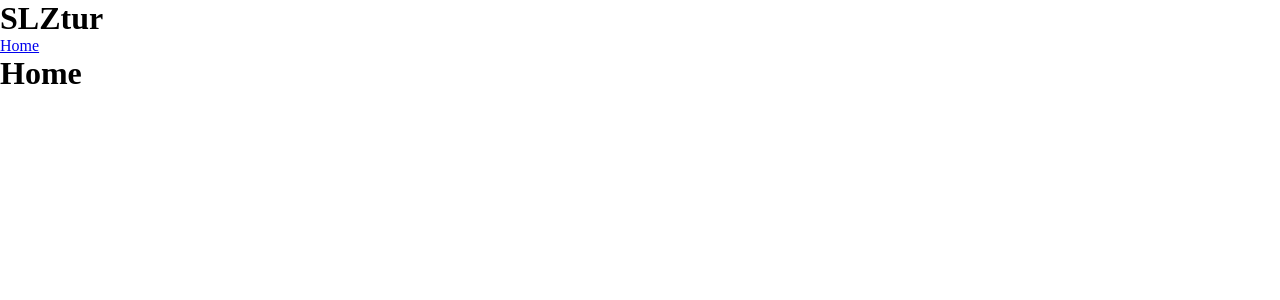
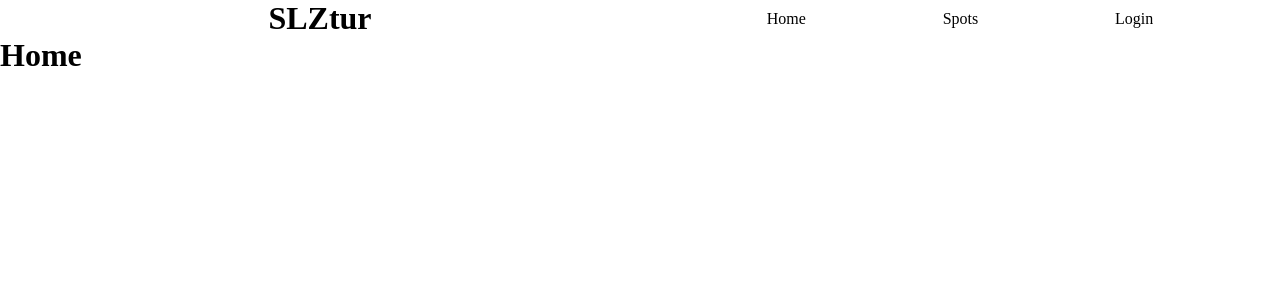
Before and after one commit to jvvictorls/frontend-slztur, a React (Vite) app: page / in a window 1280 px wide. Shown: the top 300 px of the page. Built offline with nearby package versions, Linux system fonts and the light colour scheme.

Commit message:
Feat: Estilização do Header

```diff
--- a/src/components/Header.tsx
+++ b/src/components/Header.tsx
@@ -1,13 +1,22 @@
 import { Link } from 'react-router-dom';
+import '../styles/Header.css';
 
 function Header() {
   return (
-    <header>
-      <h1>SLZtur</h1>
-      <nav>
-        <ul>
+    <header className="header-container">
+      <div className="header-title">
+        <h1 className="titulo">SLZtur</h1>
+      </div>
+      <nav className="menu">
+        <ul className="options">
           <li>
             <Link to="/">Home</Link>
+          </li>
+          <li>
+            <Link to="/spots">Spots</Link>
+          </li>
+          <li>
+            <Link to="/login">Login</Link>
           </li>
         </ul>
       </nav>
--- /dev/null
+++ b/src/styles/Header.css
@@ -0,0 +1,50 @@
+.header-container {
+  display: flex;
+  justify-content: space-evenly;
+}
+
+.header-container li {
+  list-style-type: none;
+  margin: 0 10px;
+}
+
+.header-title {
+  width: 50%;
+}
+
+.header-title h1 {
+  text-align: center;
+  font-size: 2em;
+  margin: 0;
+}
+
+.menu {
+  display: flex;
+  min-height: 100%;
+  width: 50%;
+
+
+}
+
+.menu > ul > li {
+  display: flex;
+  list-style-type: none;
+  justify-content: center;
+  margin: 0 10px;
+  align-content: center;
+  flex-wrap: wrap;
+}
+
+.menu > ul > li > a {
+  text-decoration: none;
+  color: black;
+}
+
+.options {
+  display: flex;
+  justify-items: center;
+  justify-content: space-evenly;
+  width: 100%;
+  height: 100%;
+  text-align: center;
+}
```
